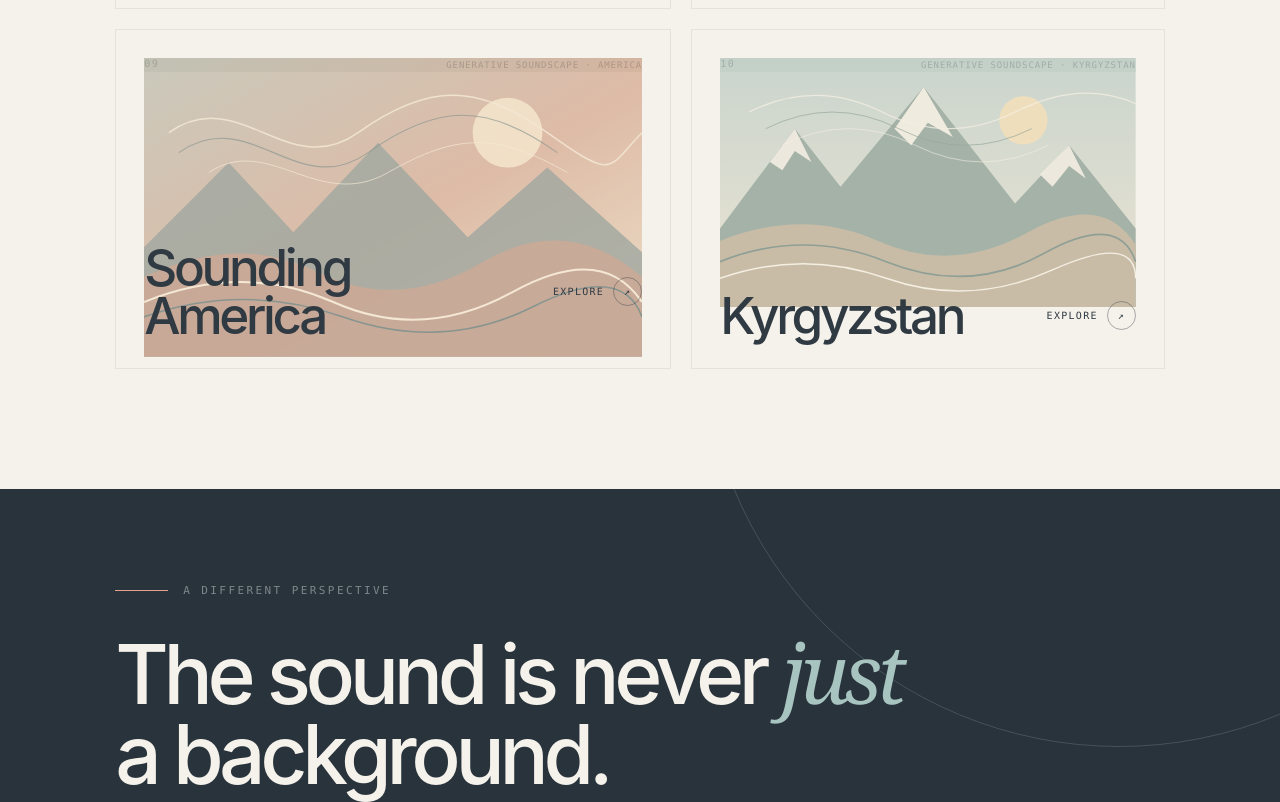
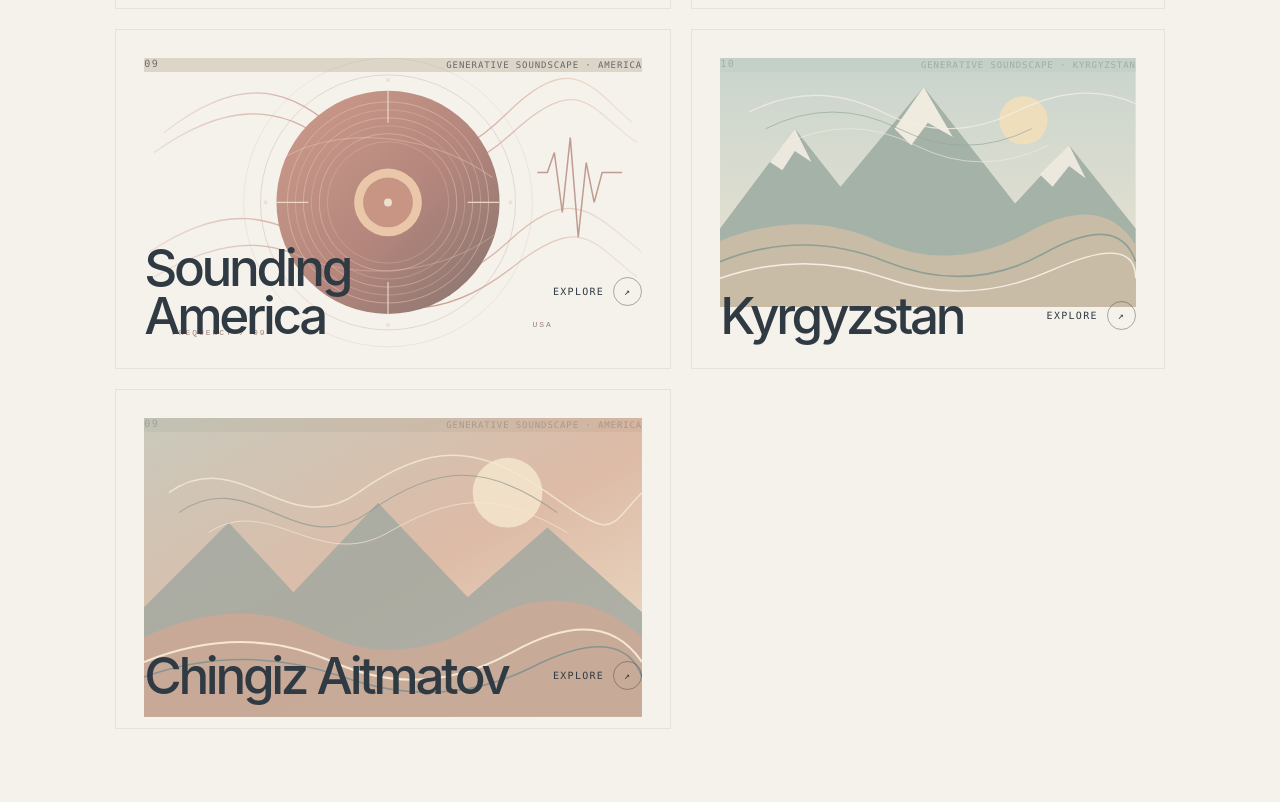
Before and after one commit to polinastolbova/echoforma, a plain HTML site: page projects.html in a window 1280 px wide. Shown: the part 2355-3157 px from the top of the page. Drawn offline with Linux system fonts and the light colour scheme.

Commit message:
projects.html

```diff
--- a/projects.html
+++ b/projects.html
@@ -850,43 +850,122 @@ footer {
 <!-- 09 / Sounding America -->
 
 <article class="project">
-  <div class="project-top" style="background: #d9d9d1;">
+  <div class="project-top" style="background: #ded5c9;">
     <div class="project-number">09</div>
     <div class="project-tag">Generative Soundscape · America</div>
+
     <div class="project-art">
       <svg viewBox="0 0 500 300" role="img"
-           aria-label="Abstract American landscape and sound waves">
+           aria-label="Abstract vinyl record and expanding sound frequencies">
+
         <defs>
-          <linearGradient id="americaLandscape" x1="0" y1="0" x2="0.9" y2="1">
-            <stop offset="0%" stop-color="#b8b9a9"/>
-            <stop offset="55%" stop-color="#d4a58a"/>
-            <stop offset="100%" stop-color="#e8d4b6"/>
+          <linearGradient id="americaRecord" x1="0" y1="0" x2="1" y2="1">
+            <stop offset="0%" stop-color="#bd7864"/>
+            <stop offset="55%" stop-color="#98594e"/>
+            <stop offset="100%" stop-color="#573f3c"/>
           </linearGradient>
+
+          <linearGradient id="americaWave" x1="0" y1="0" x2="1" y2="0">
+            <stop offset="0%" stop-color="#b66e5c" stop-opacity="0.2"/>
+            <stop offset="50%" stop-color="#a65e50"/>
+            <stop offset="100%" stop-color="#d49a77" stop-opacity="0.2"/>
+          </linearGradient>
+
+          <clipPath id="americaClip">
+            <circle cx="245" cy="145" r="112"/>
+          </clipPath>
         </defs>
-        <rect width="500" height="300" fill="url(#americaLandscape)"/>
-        <circle cx="365" cy="75" r="35" fill="#f3dfbd" opacity=".9"/>
-        <path d="M0 190 L85 105 L150 175 L235 85 L325 180 L405 110 L500 195 L500 300 L0 300Z"
-              fill="#7e8981" opacity=".8"/>
-        <path d="M0 220 Q95 175 175 215 T340 205 T500 220 L500 300 L0 300Z"
-              fill="#bd8c72" opacity=".85"/>
-        <path d="M0 245 Q100 205 190 245 T370 235 T500 245"
-              fill="none" stroke="#f4e5cd" stroke-width="2"/>
-        <path d="M0 260 Q100 225 200 260 T390 250 T500 260"
-              fill="none" stroke="#596e69" stroke-width="1.6"/>
-        <path d="M25 75 C95 25 145 125 215 75 S335 25 405 75 S465 110 500 75"
-              fill="none" stroke="#f4e5cd" stroke-width="1.5" opacity=".85"/>
-        <path d="M35 95 C105 45 155 145 225 95 S345 45 415 95"
-              fill="none" stroke="#596e69" stroke-width="1.2" opacity=".65"/>
-        <path d="M65 115 C125 75 175 155 245 115 S355 75 425 115"
-              fill="none" stroke="#f4e5cd" stroke-width="1" opacity=".7"/>
+
+        <!-- Background geometry -->
+        <circle cx="245" cy="145" r="128"
+                fill="none" stroke="#9b6a5d"
+                stroke-width="0.8" opacity="0.35"/>
+
+        <circle cx="245" cy="145" r="145"
+                fill="none" stroke="#9b6a5d"
+                stroke-width="0.7" opacity="0.2"/>
+
+        <!-- Sound waves -->
+        <g fill="none" stroke="url(#americaWave)" stroke-width="1.3">
+          <path d="M20 75 C90 20 140 25 190 70 S300 120 365 55 S450 30 490 65"/>
+          <path d="M10 95 C80 45 135 45 185 85 S300 140 370 75 S450 55 495 85"/>
+          <path d="M5 195 C80 145 130 155 185 195 S300 245 365 185 S450 155 500 195"/>
+          <path d="M10 220 C85 175 140 180 190 220 S300 265 370 210 S450 185 495 220"/>
+        </g>
+
+        <!-- Vinyl record -->
+        <circle cx="245" cy="145" r="112"
+                fill="url(#americaRecord)"/>
+
+        <g clip-path="url(#americaClip)"
+           fill="none" stroke="#e5b69a">
+
+          <circle cx="245" cy="145" r="101" stroke-width="0.8" opacity="0.65"/>
+          <circle cx="245" cy="145" r="93" stroke-width="0.7" opacity="0.5"/>
+          <circle cx="245" cy="145" r="85" stroke-width="0.8" opacity="0.6"/>
+          <circle cx="245" cy="145" r="77" stroke-width="0.7" opacity="0.45"/>
+          <circle cx="245" cy="145" r="69" stroke-width="0.8" opacity="0.6"/>
+          <circle cx="245" cy="145" r="61" stroke-width="0.7" opacity="0.45"/>
+
+          <path d="M120 115 C175 65 280 70 350 120"
+                stroke-width="1.1" opacity="0.45"/>
+
+          <path d="M130 185 C190 225 290 225 355 175"
+                stroke-width="1" opacity="0.4"/>
+        </g>
+
+        <!-- Record label -->
+        <circle cx="245" cy="145" r="34"
+                fill="#e5b68d"/>
+
+        <circle cx="245" cy="145" r="25"
+                fill="#b56d59"/>
+
+        <circle cx="245" cy="145" r="4"
+                fill="#ead8c5"/>
+
+        <!-- Frequency lines -->
+        <g fill="none" stroke="#f0d9c2" stroke-width="1.2" opacity="0.9">
+          <path d="M245 33 V65"/>
+          <path d="M245 225 V257"/>
+          <path d="M133 145 H165"/>
+          <path d="M325 145 H357"/>
+        </g>
+
+        <!-- Small signal markers -->
+        <g fill="#f0d9c2">
+          <circle cx="245" cy="22" r="2"/>
+          <circle cx="245" cy="268" r="2"/>
+          <circle cx="122" cy="145" r="2"/>
+          <circle cx="368" cy="145" r="2"/>
+        </g>
+
+        <!-- Side waveform -->
+        <path d="M395 115
+                 L405 115 L412 95 L420 155
+                 L428 80 L436 180
+                 L444 105 L452 145
+                 L460 115 L480 115"
+              fill="none" stroke="#98594e"
+              stroke-width="1.5" opacity="0.8"/>
+
+        <!-- Small typography -->
+        <g fill="#74544b"
+           font-family="monospace"
+           font-size="8"
+           letter-spacing="2">
+          <text x="28" y="278">FREQUENCY / 09</text>
+          <text x="390" y="270">USA</text>
+        </g>
+
       </svg>
     </div>
   </div>
+
   <div class="project-bottom">
     <h3>Sounding America</h3>
-    <a class="project-link"
-       href="https://polinastolbova.github.io/sounding_america/"
-       target="_blank" rel="noopener noreferrer">
+    <a class="project-link" href="https://polinastolbova.github.io/sounding_america/"
+      target="_blank" rel="noopener noreferrer">
       Explore <span>↗</span>
     </a>
   </div>
@@ -943,6 +1022,51 @@ footer {
   </div>
 </article>
 
+      <!-- 11 / Chingiz Aitmatov -->
+
+<article class="project">
+  <div class="project-top" style="background: #d9d9d1;">
+    <div class="project-number">09</div>
+    <div class="project-tag">Generative Soundscape · America</div>
+    <div class="project-art">
+      <svg viewBox="0 0 500 300" role="img"
+           aria-label="landscape and sound of museum">
+        <defs>
+          <linearGradient id="americaLandscape" x1="0" y1="0" x2="0.9" y2="1">
+            <stop offset="0%" stop-color="#b8b9a9"/>
+            <stop offset="55%" stop-color="#d4a58a"/>
+            <stop offset="100%" stop-color="#e8d4b6"/>
+          </linearGradient>
+        </defs>
+        <rect width="500" height="300" fill="url(#americaLandscape)"/>
+        <circle cx="365" cy="75" r="35" fill="#f3dfbd" opacity=".9"/>
+        <path d="M0 190 L85 105 L150 175 L235 85 L325 180 L405 110 L500 195 L500 300 L0 300Z"
+              fill="#7e8981" opacity=".8"/>
+        <path d="M0 220 Q95 175 175 215 T340 205 T500 220 L500 300 L0 300Z"
+              fill="#bd8c72" opacity=".85"/>
+        <path d="M0 245 Q100 205 190 245 T370 235 T500 245"
+              fill="none" stroke="#f4e5cd" stroke-width="2"/>
+        <path d="M0 260 Q100 225 200 260 T390 250 T500 260"
+              fill="none" stroke="#596e69" stroke-width="1.6"/>
+        <path d="M25 75 C95 25 145 125 215 75 S335 25 405 75 S465 110 500 75"
+              fill="none" stroke="#f4e5cd" stroke-width="1.5" opacity=".85"/>
+        <path d="M35 95 C105 45 155 145 225 95 S345 45 415 95"
+              fill="none" stroke="#596e69" stroke-width="1.2" opacity=".65"/>
+        <path d="M65 115 C125 75 175 155 245 115 S355 75 425 115"
+              fill="none" stroke="#f4e5cd" stroke-width="1" opacity=".7"/>
+      </svg>
+    </div>
+  </div>
+  <div class="project-bottom">
+    <h3>Chingiz Aitmatov</h3>
+    <a class="project-link"
+       href=""
+       target="_blank" rel="noopener noreferrer">
+      Explore <span>↗</span>
+    </a>
+  </div>
+</article>
+
 
     </div>
   </div>
```
